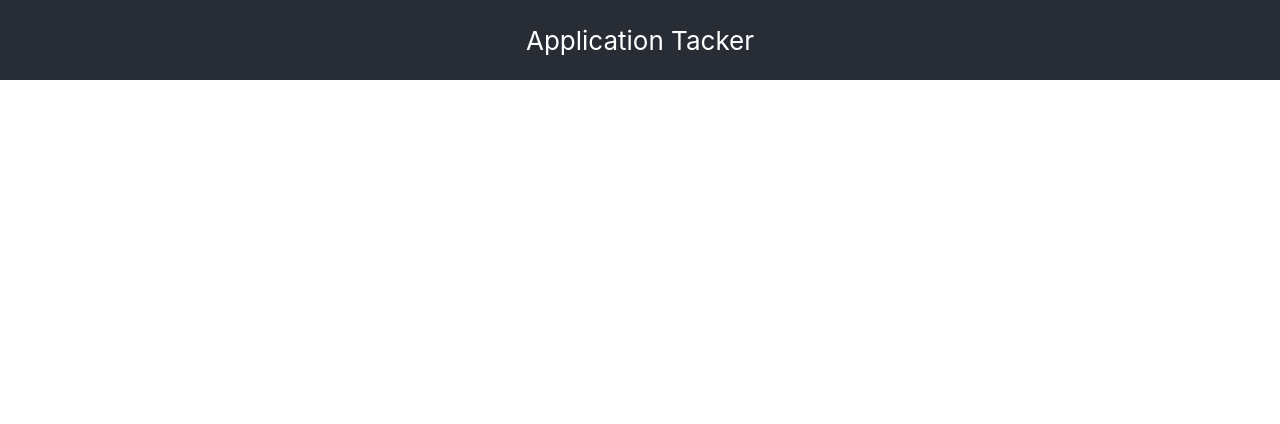
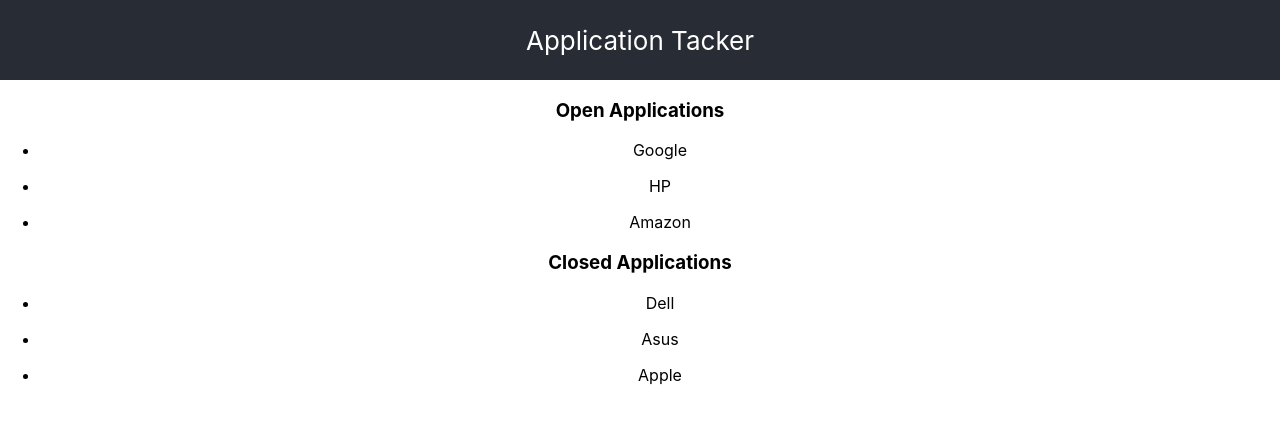
Before and after one commit to abdi-hu/job-tracker-react, a React (Create React App) app: page / in a window 1280 px wide. Shown: the top 424 px of the page. Built offline with nearby package versions, Linux system fonts and the light colour scheme.

Commit message:
add sample data to test applicationlist

```diff
--- a/public/index.html
+++ b/public/index.html
@@ -9,7 +9,6 @@
 			name="description"
 			content="Web site created using create-react-app"
 		/>
-		<link rel="apple-touch-icon" href="%PUBLIC_URL%/logo192.png" />
 		<!--
       manifest.json provides metadata used when your web app is installed on a
       user's mobile device or desktop. See https://developers.google.com/web/fundamentals/web-app-manifest/
--- a/src/App.js
+++ b/src/App.js
@@ -1,9 +1,12 @@
 import "./App.css";
+import Header from "./components/Header/Header";
+import ApplicationList from "./components/ApplicationList/ApplicationList";
 
 function App() {
 	return (
 		<div className="App">
-			<header className="App-header">Application Tacker</header>
+			<Header />
+			<ApplicationList />
 		</div>
 	);
 }
--- /dev/null
+++ b/src/components/ApplicationList/ApplicationList.js
@@ -0,0 +1,53 @@
+const sampleData = [
+	{
+		company: "Google",
+		open: true,
+	},
+	{
+		company: "HP",
+		open: true,
+	},
+	{
+		company: "Amazon",
+		open: true,
+	},
+	{
+		company: "Dell",
+		open: false,
+	},
+	{
+		company: "Asus",
+		open: false,
+	},
+	{
+		company: "Apple",
+		open: false,
+	},
+];
+
+const ApplicationList = (props) => (
+	<div>
+		<h3>Open Applications</h3>
+		{sampleData.map((data, idx) => {
+			if (data.open) {
+				return (
+					<ul>
+						<li key={idx}>{data.company}</li>
+					</ul>
+				);
+			}
+		})}
+		<h3>Closed Applications</h3>
+		{sampleData.map((data, idx) => {
+			if (!data.open) {
+				return (
+					<ul>
+						<li key={idx}>{data.company}</li>
+					</ul>
+				);
+			}
+		})}
+	</div>
+);
+
+export default ApplicationList;
--- /dev/null
+++ b/src/components/Header/Header.js
@@ -0,0 +1,4 @@
+const Header = (props) => (
+	<header className="App-header">Application Tacker</header>
+);
+export default Header;
```
Also changed, not shown: public/manifest.json.
